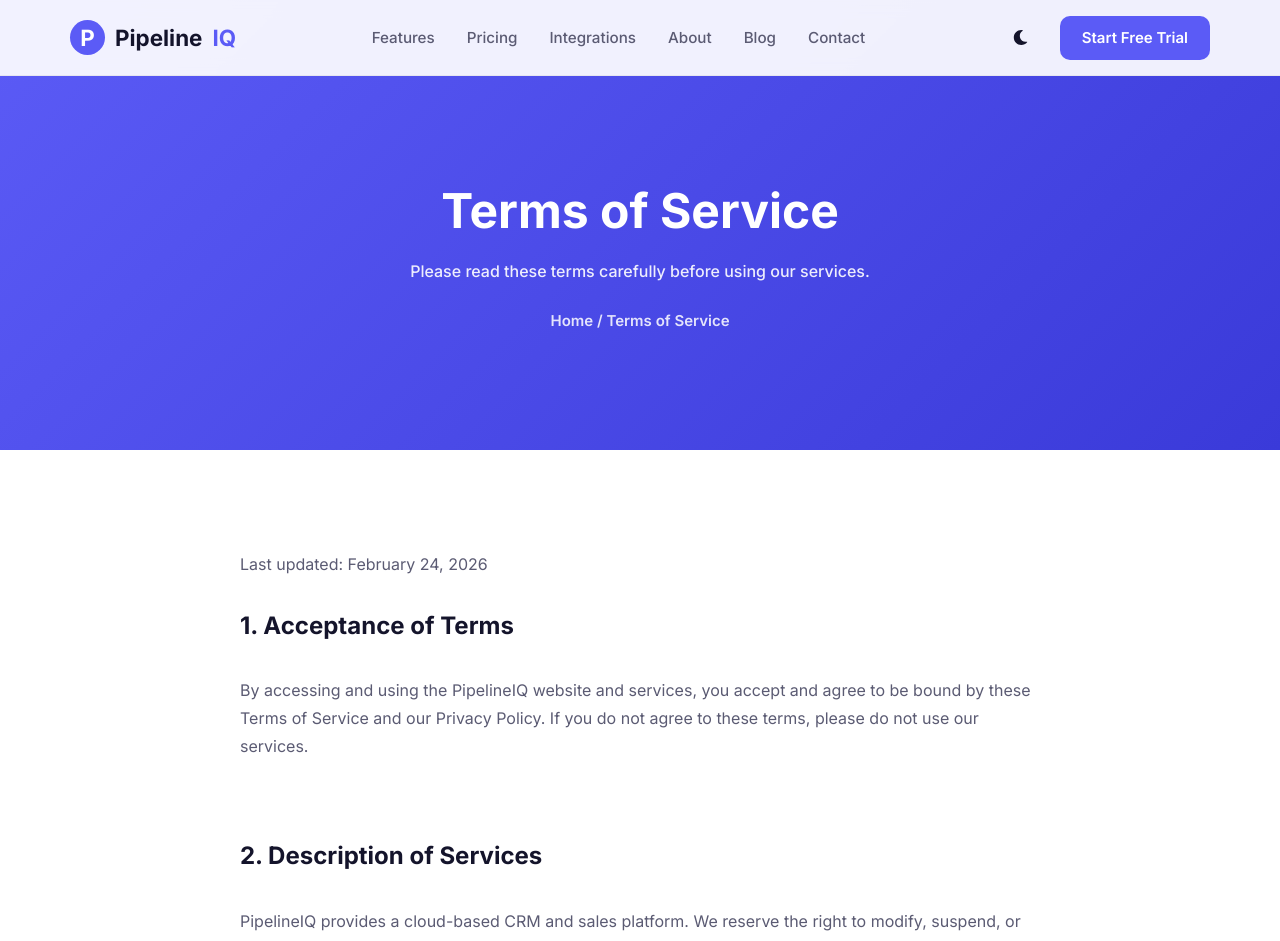
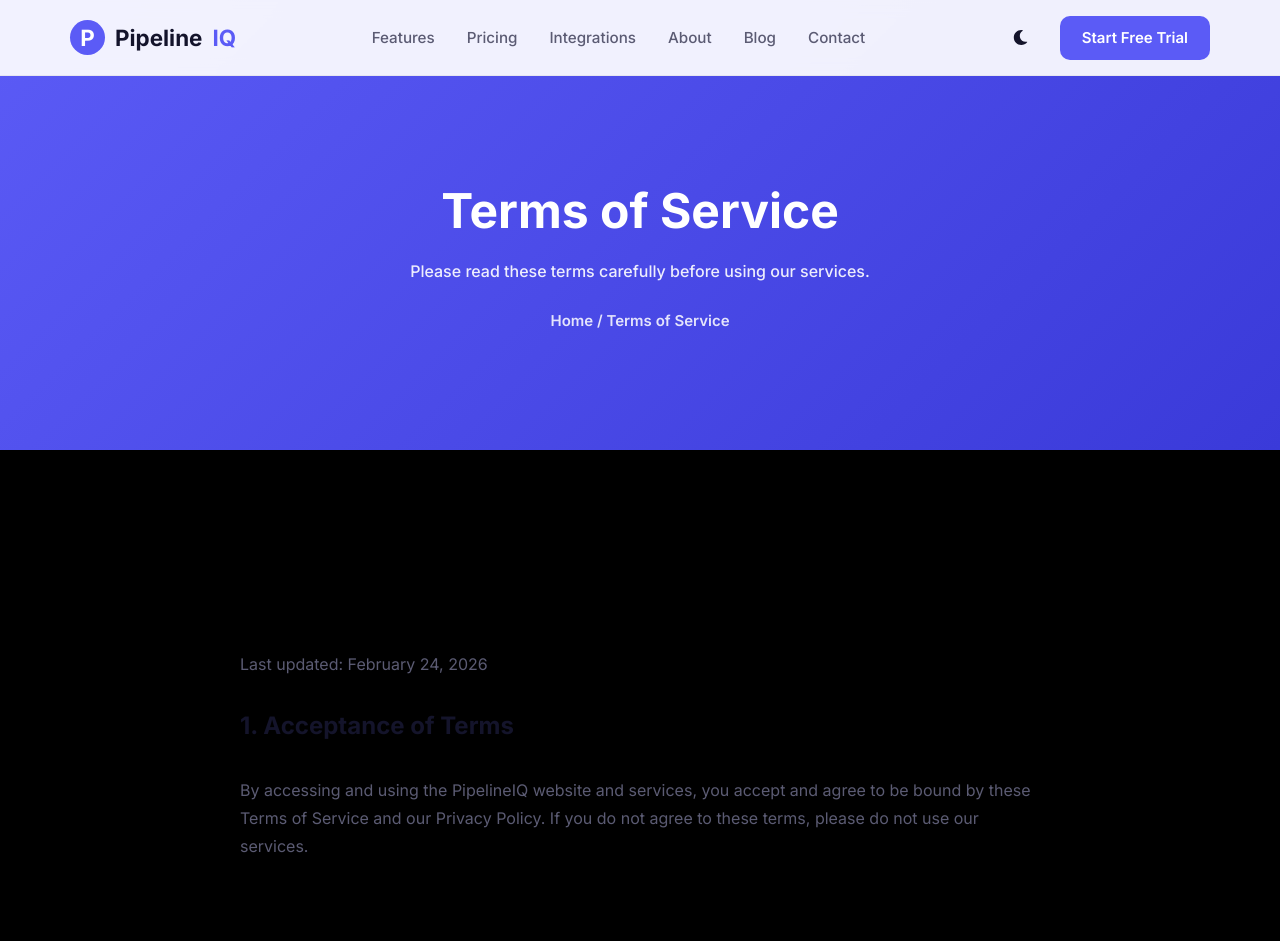
Before and after one commit to theirhasnain-eng/kiwi-logics-pipe-line, a React (Vite) app in the folder pipe-line/: page /terms in a window 1280 px wide. Shown: the top 941 px of the page. Built offline with nearby package versions, Linux system fonts and the light colour scheme.

Commit message:
privacy page is edited

```diff
--- a/pipe-line/src/pages/styling/privacy.css
+++ b/pipe-line/src/pages/styling/privacy.css
@@ -1,4 +1,4 @@
-* Privacy content */ .privacy-section {
+.privacy-section {
   background: rgb(0, 0, 0);
   padding: 100px 5%;
   transition: background 0.3s ease;
```
